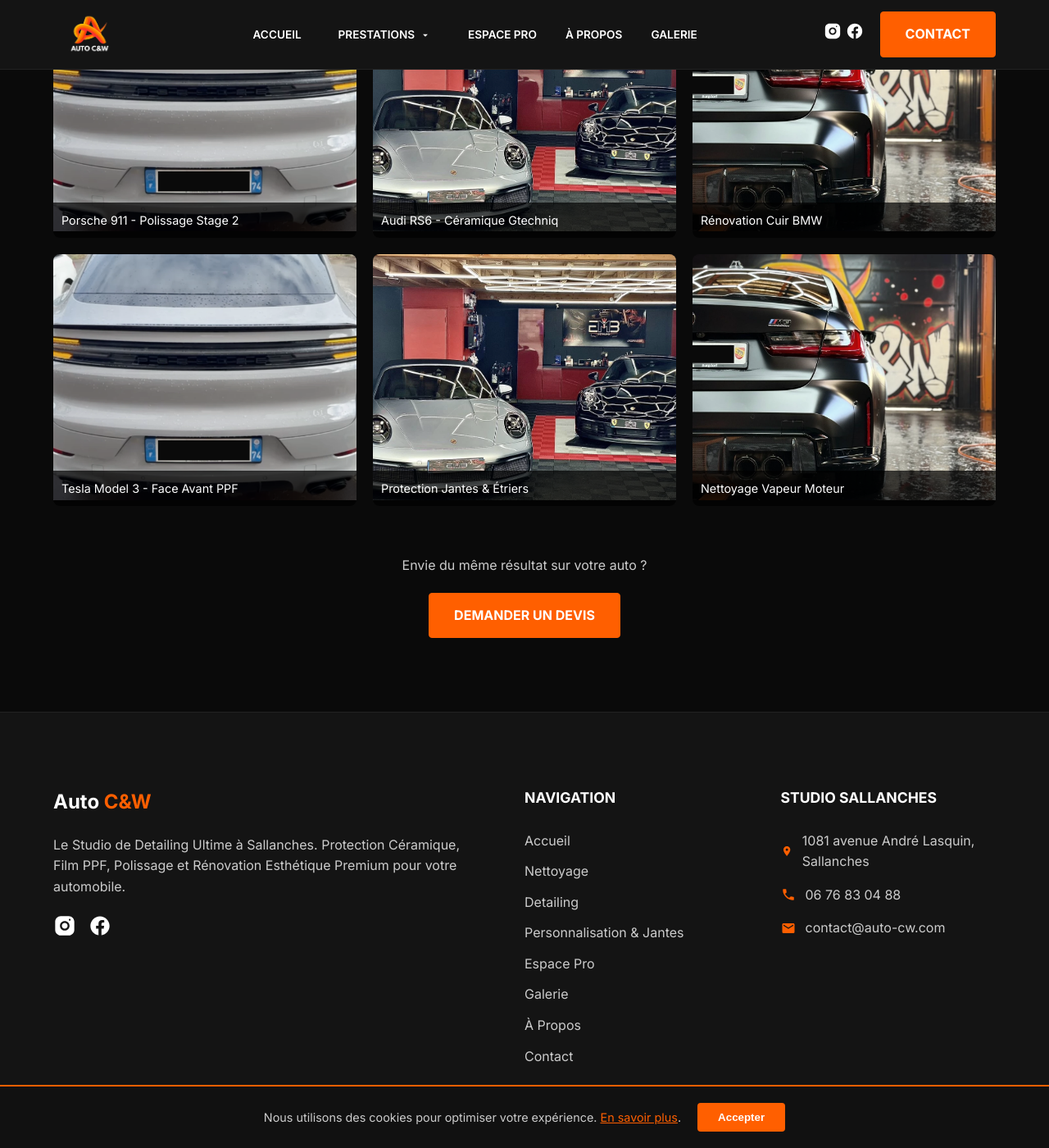
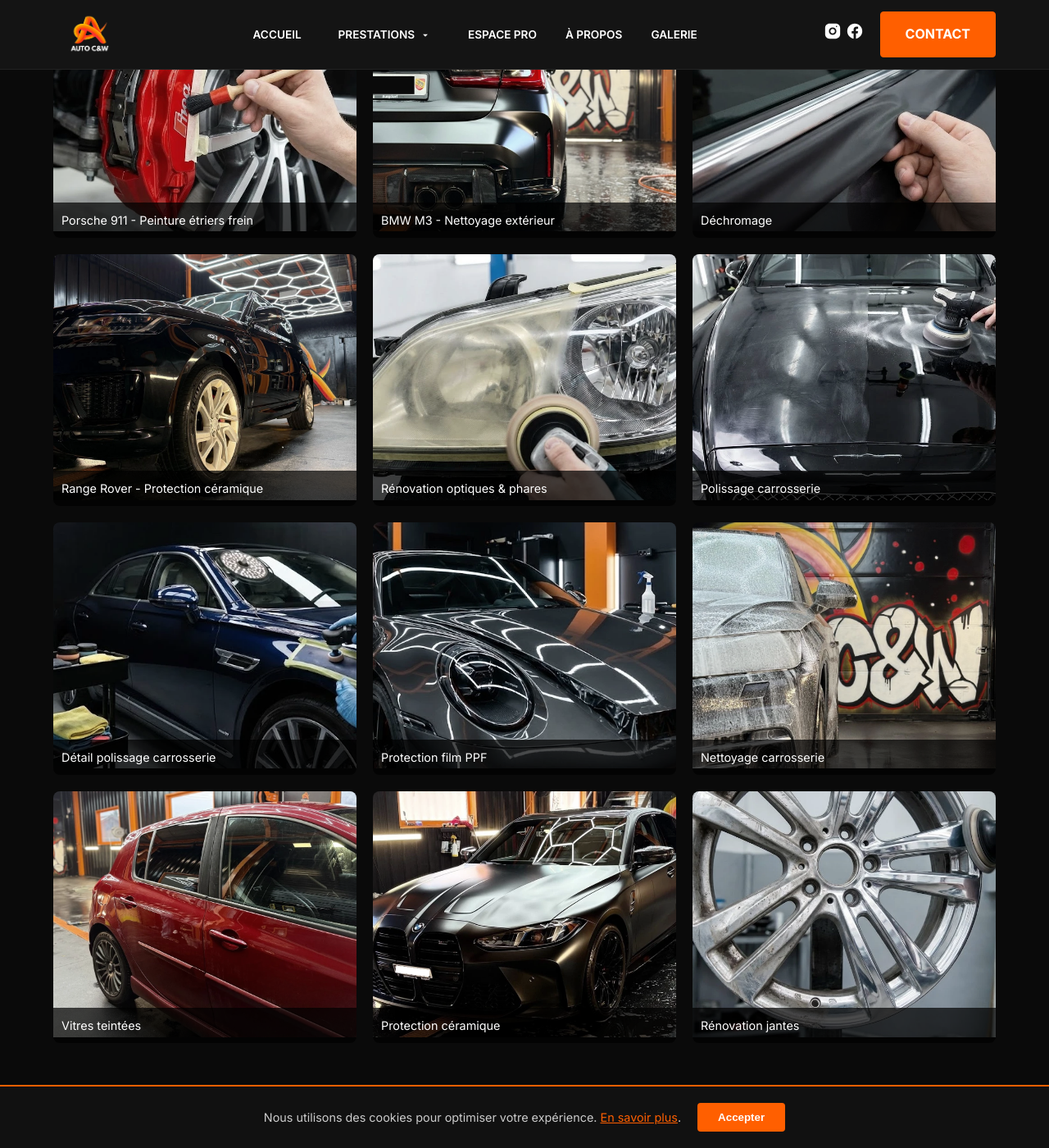
Before and after one commit to DuvalDVL/autocw, a Jekyll site: the page built from galerie/index.html, in a window 1280 px wide and 1400 px high, scrolled down 317 px. Shown: the whole window at 82% size. Built offline with Jekyll 4.4.1, drawn with Linux system fonts in a browser that asks for light colours.

Commit message:
Update index.html

```diff
--- a/galerie/index.html
+++ b/galerie/index.html
@@ -16,33 +16,63 @@
     <div class="home-gallery-grid" style="grid-template-columns: repeat(auto-fill, minmax(300px, 1fr)); gap: 20px;">
 
       <div class="gallery-item" style="position:relative; overflow:hidden; border-radius:8px; cursor:pointer;">
-        <img src="{{ site.baseurl }}/assets/img/detailing-auto-sallanches-ceramique-ppf-auto-cw.webp" alt="Porsche 911 Polissage" style="width:100%; height:300px; object-fit:cover; transition:0.5s;">
-        <div style="position:absolute; bottom:0; left:0; width:100%; background:rgba(0,0,0,0.7); padding:10px; color:#fff; font-size:0.9rem;">Porsche 911 - Polissage Stage 2</div>
+        <img src="{{ site.baseurl }}/assets/img/peinture-etrier-frein.webp" alt="Porsche 911 Peinture étriers" style="width:100%; height:300px; object-fit:cover; transition:0.5s;">
+        <div style="position:absolute; bottom:0; left:0; width:100%; background:rgba(0,0,0,0.7); padding:10px; color:#fff; font-size:0.9rem;">Porsche 911 - Peinture étriers frein</div>
       </div>
 
       <div class="gallery-item" style="position:relative; overflow:hidden; border-radius:8px; cursor:pointer;">
-        <img src="{{ site.baseurl }}/assets/img/prestations-detailing-sallanches-ceramique.webp" alt="Audi RS6 Céramique" style="width:100%; height:300px; object-fit:cover; transition:0.5s;">
-        <div style="position:absolute; bottom:0; left:0; width:100%; background:rgba(0,0,0,0.7); padding:10px; color:#fff; font-size:0.9rem;">Audi RS6 - Céramique Gtechniq</div>
+        <img src="{{ site.baseurl }}/assets/img/personnalisation-auto-sallanches.webp" alt="BMW M3 - Nettoyage intérieur & extérieur" style="width:100%; height:300px; object-fit:cover; transition:0.5s;">
+        <div style="position:absolute; bottom:0; left:0; width:100%; background:rgba(0,0,0,0.7); padding:10px; color:#fff; font-size:0.9rem;">BMW M3 - Nettoyage extérieur</div>
       </div>
 
       <div class="gallery-item" style="position:relative; overflow:hidden; border-radius:8px; cursor:pointer;">
-        <img src="{{ site.baseurl }}/assets/img/studio-detailing-auto-cw-prestation-qualite.webp" alt="Intérieur Cuir" style="width:100%; height:300px; object-fit:cover; transition:0.5s;">
-        <div style="position:absolute; bottom:0; left:0; width:100%; background:rgba(0,0,0,0.7); padding:10px; color:#fff; font-size:0.9rem;">Rénovation Cuir BMW</div>
+        <img src="{{ site.baseurl }}/assets/img/chrome-delete-exemple.webp" alt="Déchromage" style="width:100%; height:300px; object-fit:cover; transition:0.5s;">
+        <div style="position:absolute; bottom:0; left:0; width:100%; background:rgba(0,0,0,0.7); padding:10px; color:#fff; font-size:0.9rem;">Déchromage</div>
       </div>
 
       <div class="gallery-item" style="position:relative; overflow:hidden; border-radius:8px; cursor:pointer;">
-        <img src="{{ site.baseurl }}/assets/img/detailing-auto-sallanches-ceramique-ppf-auto-cw.webp" alt="PPF Tesla" style="width:100%; height:300px; object-fit:cover; transition:0.5s;">
-        <div style="position:absolute; bottom:0; left:0; width:100%; background:rgba(0,0,0,0.7); padding:10px; color:#fff; font-size:0.9rem;">Tesla Model 3 - Face Avant PPF</div>
+        <img src="{{ site.baseurl }}/assets/img/prestations-detailing-sallanches-polissage-correction.webp" alt="Céramique Range Rover" style="width:100%; height:300px; object-fit:cover; transition:0.5s;">
+        <div style="position:absolute; bottom:0; left:0; width:100%; background:rgba(0,0,0,0.7); padding:10px; color:#fff; font-size:0.9rem;">Range Rover - Protection céramique</div>
       </div>
 
       <div class="gallery-item" style="position:relative; overflow:hidden; border-radius:8px; cursor:pointer;">
-        <img src="{{ site.baseurl }}/assets/img/prestations-detailing-sallanches-ceramique.webp" alt="Jantes Céramique" style="width:100%; height:300px; object-fit:cover; transition:0.5s;">
-        <div style="position:absolute; bottom:0; left:0; width:100%; background:rgba(0,0,0,0.7); padding:10px; color:#fff; font-size:0.9rem;">Protection Jantes & Étriers</div>
+        <img src="{{ site.baseurl }}/assets/img/renovation-optiques-phares.webp" alt="Rénovation Phares" style="width:100%; height:300px; object-fit:cover; transition:0.5s;">
+        <div style="position:absolute; bottom:0; left:0; width:100%; background:rgba(0,0,0,0.7); padding:10px; color:#fff; font-size:0.9rem;">Rénovation optiques & phares</div>
       </div>
 
       <div class="gallery-item" style="position:relative; overflow:hidden; border-radius:8px; cursor:pointer;">
-        <img src="{{ site.baseurl }}/assets/img/studio-detailing-auto-cw-prestation-qualite.webp" alt="Moteur Detailing" style="width:100%; height:300px; object-fit:cover; transition:0.5s;">
-        <div style="position:absolute; bottom:0; left:0; width:100%; background:rgba(0,0,0,0.7); padding:10px; color:#fff; font-size:0.9rem;">Nettoyage Vapeur Moteur</div>
+        <img src="{{ site.baseurl }}/assets/img/polissage-correction-carrosserie-sallanches.webp" alt="Polissage carrosserie" style="width:100%; height:300px; object-fit:cover; transition:0.5s;">
+        <div style="position:absolute; bottom:0; left:0; width:100%; background:rgba(0,0,0,0.7); padding:10px; color:#fff; font-size:0.9rem;">Polissage carrosserie</div>
+      </div>
+
+      <div class="gallery-item" style="position:relative; overflow:hidden; border-radius:8px; cursor:pointer;">
+        <img src="{{ site.baseurl }}/assets/img/polissage-detail-correction-defauts-carrosserie.webp" alt="Polissage detailling Sallanches" style="width:100%; height:300px; object-fit:cover; transition:0.5s;">
+        <div style="position:absolute; bottom:0; left:0; width:100%; background:rgba(0,0,0,0.7); padding:10px; color:#fff; font-size:0.9rem;">Détail polissage carrosserie</div>
+      </div>
+
+      <div class="gallery-item" style="position:relative; overflow:hidden; border-radius:8px; cursor:pointer;">
+        <img src="{{ site.baseurl }}/assets/img/protection-carrosserie-ppf-sallanches.webp" alt="Film PPF haut de gamme" style="width:100%; height:300px; object-fit:cover; transition:0.5s;">
+        <div style="position:absolute; bottom:0; left:0; width:100%; background:rgba(0,0,0,0.7); padding:10px; color:#fff; font-size:0.9rem;">Protection film PPF</div>
+      </div>
+
+      <div class="gallery-item" style="position:relative; overflow:hidden; border-radius:8px; cursor:pointer;">
+        <img src="{{ site.baseurl }}/assets/img/prestations-detailing-sallanches-nettoyage.webp" alt="Nettoyage extérieur" style="width:100%; height:300px; object-fit:cover; transition:0.5s;">
+        <div style="position:absolute; bottom:0; left:0; width:100%; background:rgba(0,0,0,0.7); padding:10px; color:#fff; font-size:0.9rem;">Nettoyage carrosserie</div>
+      </div>
+
+      <div class="gallery-item" style="position:relative; overflow:hidden; border-radius:8px; cursor:pointer;">
+        <img src="{{ site.baseurl }}/assets/img/vitres-phares-teintees-sallanches.webp" alt="Vitres teintées" style="width:100%; height:300px; object-fit:cover; transition:0.5s;">
+        <div style="position:absolute; bottom:0; left:0; width:100%; background:rgba(0,0,0,0.7); padding:10px; color:#fff; font-size:0.9rem;">Vitres teintées</div>
+      </div>
+
+      <div class="gallery-item" style="position:relative; overflow:hidden; border-radius:8px; cursor:pointer;">
+        <img src="{{ site.baseurl }}/assets/img/prestations-detailing-sallanches.webp" alt="M3 céramique" style="width:100%; height:300px; object-fit:cover; transition:0.5s;">
+        <div style="position:absolute; bottom:0; left:0; width:100%; background:rgba(0,0,0,0.7); padding:10px; color:#fff; font-size:0.9rem;">Protection céramique</div>
+      </div>
+
+      <div class="gallery-item" style="position:relative; overflow:hidden; border-radius:8px; cursor:pointer;">
+        <img src="{{ site.baseurl }}/assets/img/renovation-jante-alu.webp" alt="Rénovation jantes" style="width:100%; height:300px; object-fit:cover; transition:0.5s;">
+        <div style="position:absolute; bottom:0; left:0; width:100%; background:rgba(0,0,0,0.7); padding:10px; color:#fff; font-size:0.9rem;">Rénovation jantes</div>
       </div>
 
     </div>
```
